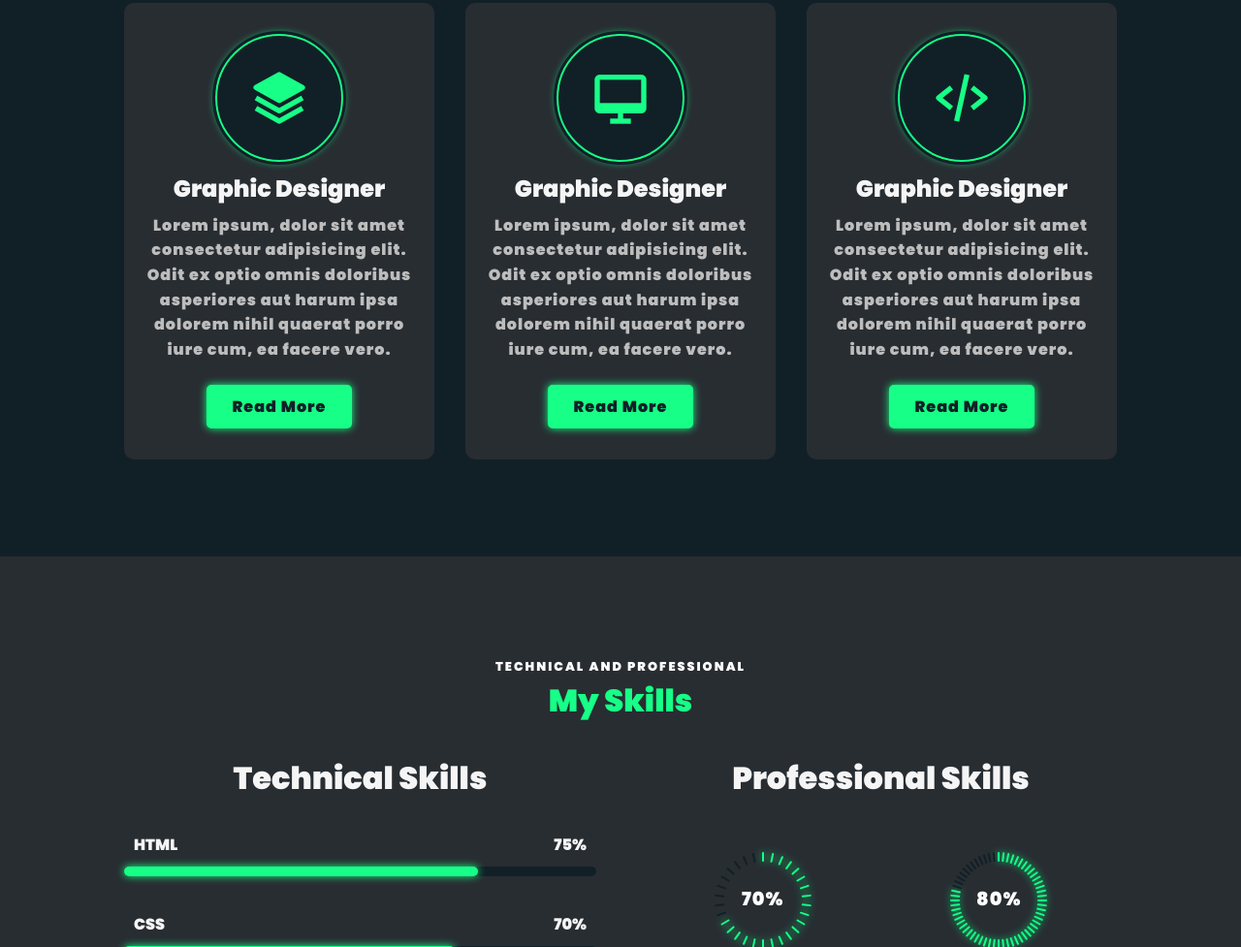
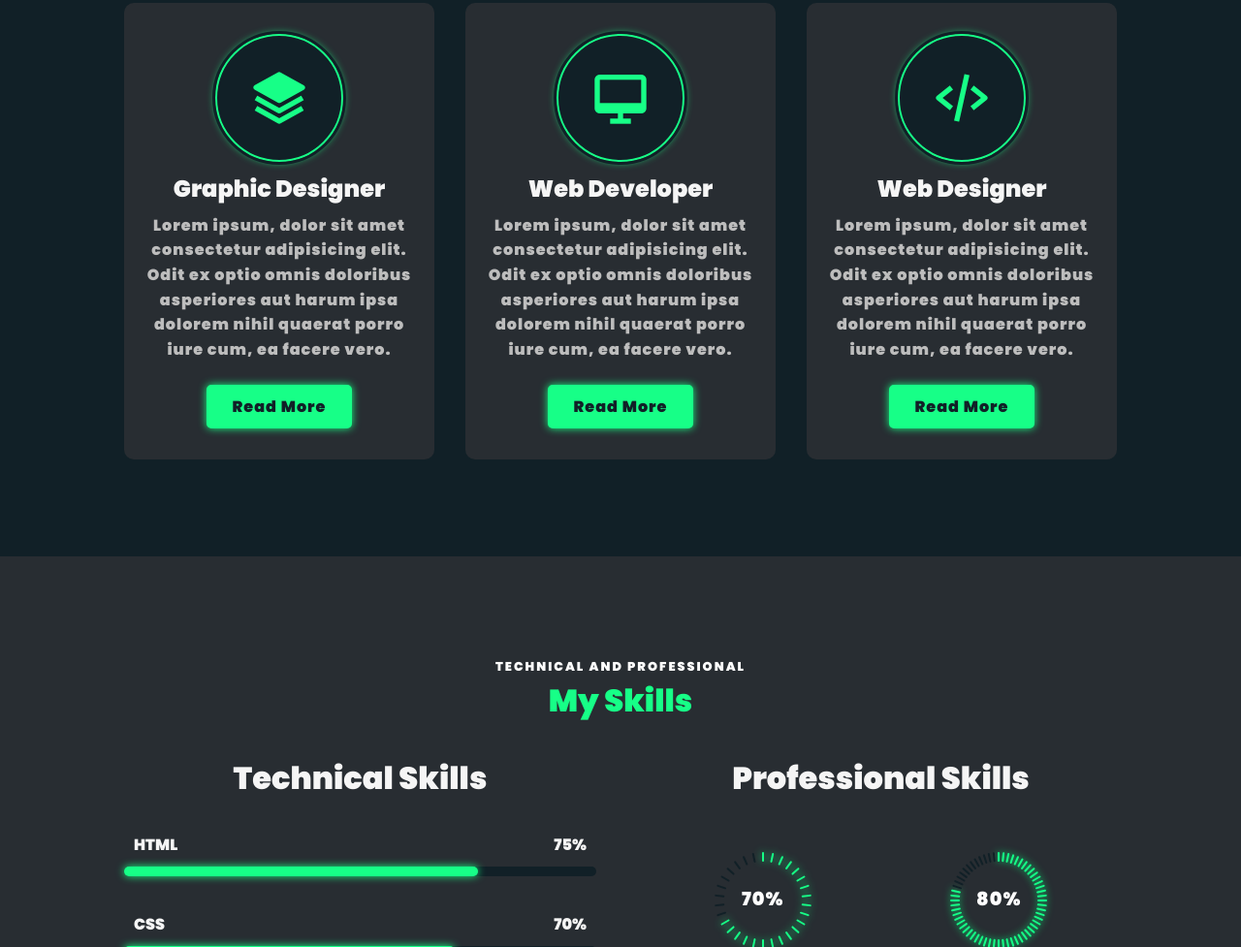
Before and after one commit to shivasharmaaa/Portfolio, a plain HTML site: page index.html in a window 1280 px wide. Shown: the part 1673-2650 px from the top of the page at 97% size. Drawn offline with nearby package versions, Linux system fonts and the light colour scheme.

Commit message:
i changed content

```diff
--- a/index.html
+++ b/index.html
@@ -171,7 +171,7 @@
 
             <div class="service-box">
              <i class="bx bx-desktop service-icon"></i>
-             <h3>Graphic Designer</h3>
+             <h3>Web Developer  </h3>
              <p> Lorem ipsum, dolor sit amet consectetur adipisicing elit. Odit ex optio omnis doloribus asperiores
                  aut harum ipsa dolorem nihil quaerat porro iure cum, ea facere vero.
                 </p>
@@ -182,7 +182,7 @@
 
                 <div class="service-box">
                  <i class="bx bx-code-alt service-icon"></i>
-                 <h3>Graphic Designer</h3>
+                 <h3>Web Designer</h3>
                  <p> Lorem ipsum, dolor sit amet consectetur adipisicing elit. Odit ex optio omnis doloribus asperiores
                      aut harum ipsa dolorem nihil quaerat porro iure cum, ea facere vero.
                     </p>
```
